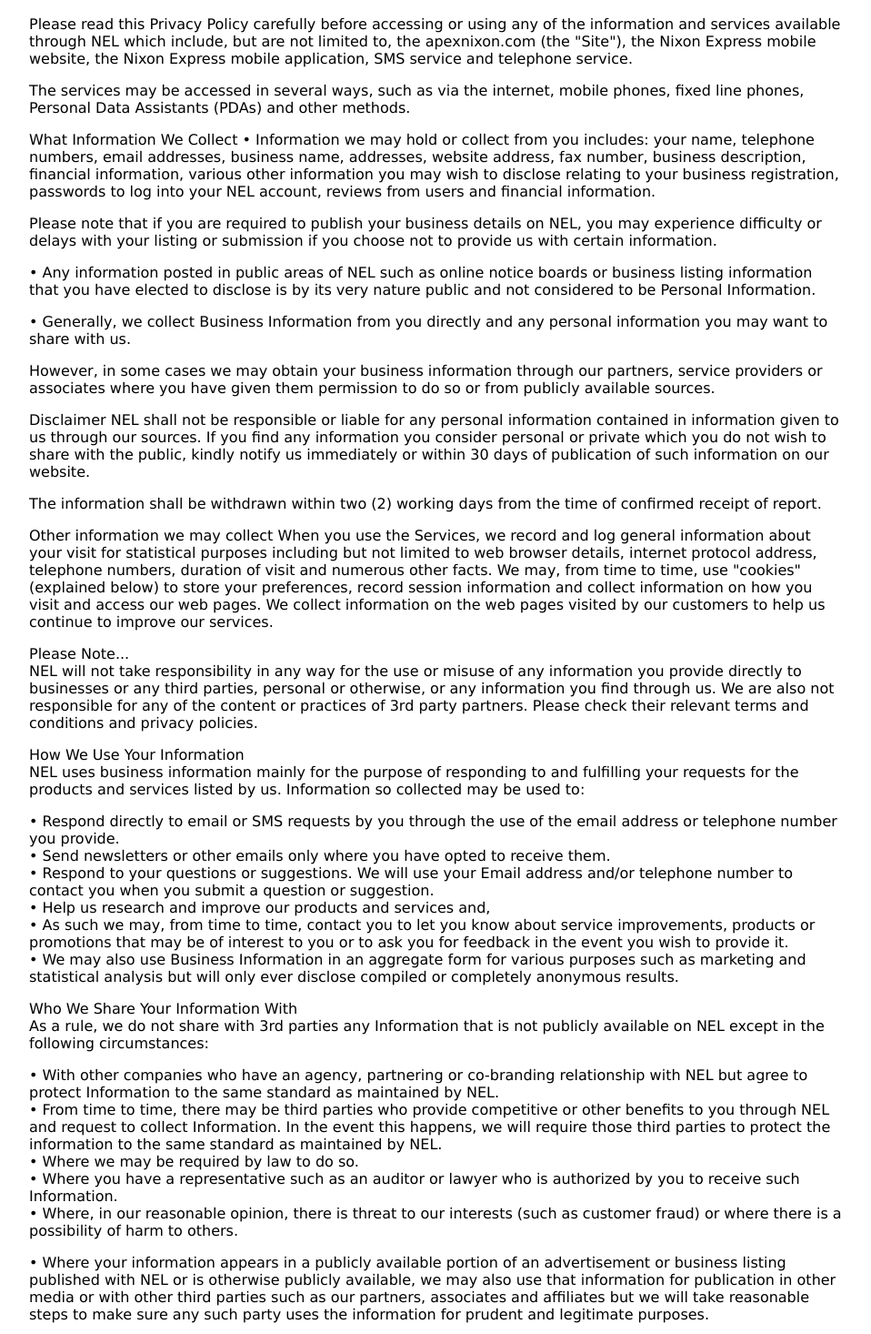
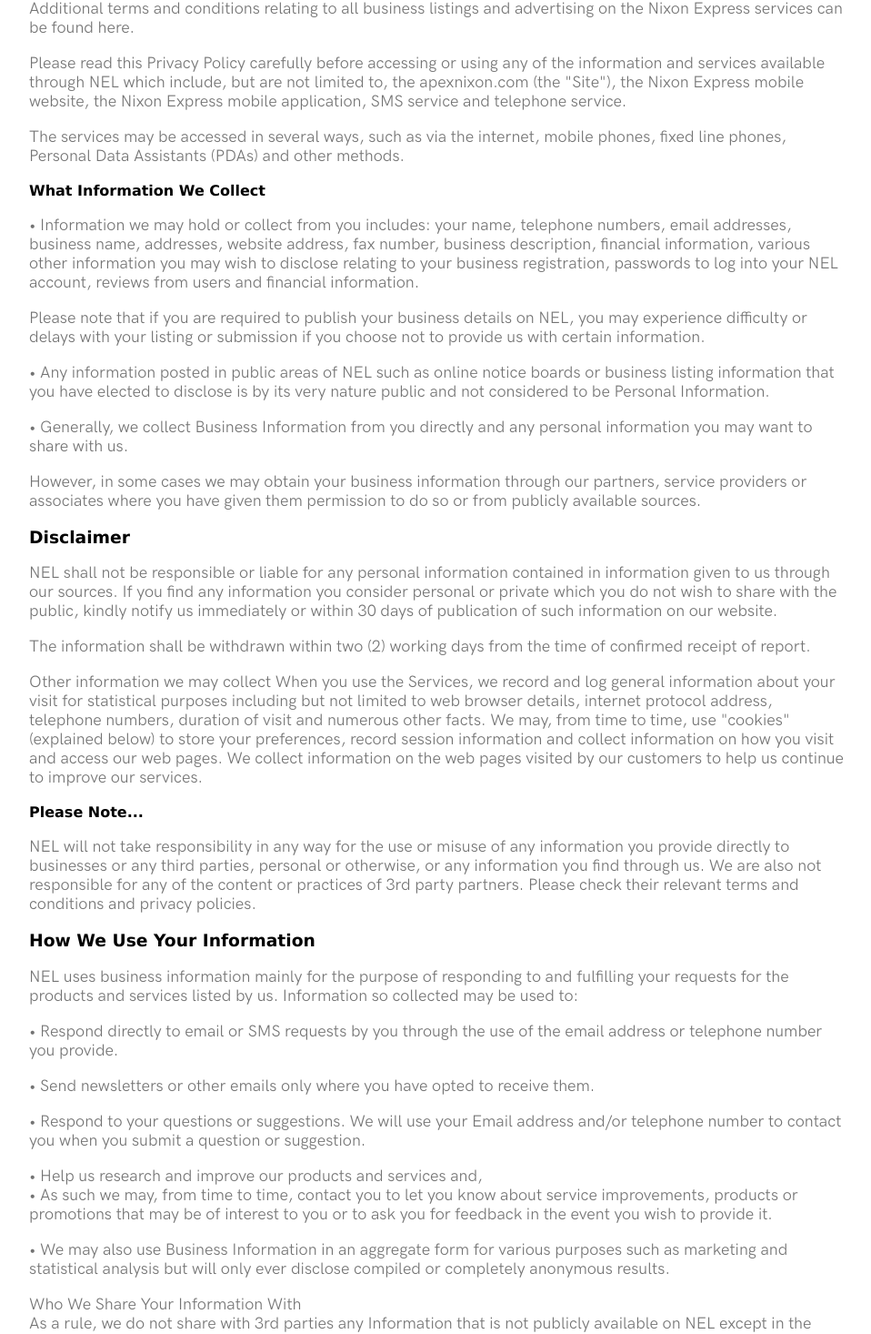
Before and after one commit to achugo/nixon, a Next.js app: page /privacy in a window 1280 px wide. Shown: the part 892-2358 px from the top of the page at 91% size, without its empty margins (160-1118 px from the left). Built offline with nearby package versions, Linux system fonts and the light colour scheme.

Commit message:
update privacy policy

```diff
--- a/UI/organisms/privacy/Privacy.js
+++ b/UI/organisms/privacy/Privacy.js
@@ -19,6 +19,12 @@
   position: relative;
   z-index: 1;
   padding-top: 15vh;
+
+  p {
+    font-family: ${AppFont.REGULAR};
+    font-size: 18px;
+    color: ${AppColors.ash};
+  }
 `;
 
 const Privacy = () => {
@@ -32,38 +38,32 @@
           to protecting the privacy and security of any identifiable business
           information you provide us
         </p>
-
         <p>
           Business Information includes information that can be linked to a
           specific individual or entity, such as a postal address, phone number
           or email address.
         </p>
-
         <p>
           This Privacy Policy is in accordance with commonly accepted privacy
           principles and best practices among global regulatory bodies. This
           Privacy Policy should be read in conjunction with Company’s Terms and
           Conditions of Use.
         </p>
-
         <p>
           NEL reserves the right to modify or amend this Privacy Policy at any
           time and for any reason, and such modifications will be effective
           immediately upon posting the modified Privacy Policy to the company’s
           website.
         </p>
-
         <p>
           Any material changes to this Privacy Policy will be posted prior to
           implementation. Questions regarding this policy should be emailed to
-          info@nixonexpress.com.
+          <a href="mailto:info@nixonexpress.com">info@nixonexpress.com.</a>
         </p>
-
         <p>
           Additional terms and conditions relating to all business listings and
           advertising on the Nixon Express services can be found here.
         </p>
-
         <p>
           Please read this Privacy Policy carefully before accessing or using
           any of the information and services available through NEL which
@@ -71,59 +71,52 @@
           Nixon Express mobile website, the Nixon Express mobile application,
           SMS service and telephone service.
         </p>
-
         <p>
           The services may be accessed in several ways, such as via the
           internet, mobile phones, fixed line phones, Personal Data Assistants
           (PDAs) and other methods.
         </p>
-
+        <b>What Information We Collect </b>{" "}
         <p>
-          What Information We Collect • Information we may hold or collect from
-          you includes: your name, telephone numbers, email addresses, business
-          name, addresses, website address, fax number, business description,
-          financial information, various other information you may wish to
-          disclose relating to your business registration, passwords to log into
-          your NEL account, reviews from users and financial information.
+          • Information we may hold or collect from you includes: your name,
+          telephone numbers, email addresses, business name, addresses, website
+          address, fax number, business description, financial information,
+          various other information you may wish to disclose relating to your
+          business registration, passwords to log into your NEL account, reviews
+          from users and financial information.
         </p>
-
         <p>
           Please note that if you are required to publish your business details
           on NEL, you may experience difficulty or delays with your listing or
           submission if you choose not to provide us with certain information.
         </p>
-
         <p>
           • Any information posted in public areas of NEL such as online notice
           boards or business listing information that you have elected to
           disclose is by its very nature public and not considered to be
           Personal Information.
         </p>
-
         <p>
           • Generally, we collect Business Information from you directly and any
           personal information you may want to share with us.
         </p>
-
         <p>
           However, in some cases we may obtain your business information through
           our partners, service providers or associates where you have given
           them permission to do so or from publicly available sources.
         </p>
-
+        <h3>Disclaimer</h3>
         <p>
-          Disclaimer NEL shall not be responsible or liable for any personal
-          information contained in information given to us through our sources.
-          If you find any information you consider personal or private which you
-          do not wish to share with the public, kindly notify us immediately or
-          within 30 days of publication of such information on our website.
+          NEL shall not be responsible or liable for any personal information
+          contained in information given to us through our sources. If you find
+          any information you consider personal or private which you do not wish
+          to share with the public, kindly notify us immediately or within 30
+          days of publication of such information on our website.
         </p>
-
         <p>
           The information shall be withdrawn within two (2) working days from
           the time of confirmed receipt of report.
         </p>
-
         <p>
           Other information we may collect When you use the Services, we record
           and log general information about your visit for statistical purposes
@@ -135,9 +128,8 @@
           information on the web pages visited by our customers to help us
           continue to improve our services.
         </p>
-
+        <b>Please Note...</b> <br />
         <p>
-          Please Note... <br />
           NEL will not take responsibility in any way for the use or misuse of
           any information you provide directly to businesses or any third
           parties, personal or otherwise, or any information you find through
@@ -145,39 +137,41 @@
           3rd party partners. Please check their relevant terms and conditions
           and privacy policies.
         </p>
-
+        <h3>How We Use Your Information</h3>
         <p>
-          How We Use Your Information <br />
           NEL uses business information mainly for the purpose of responding to
           and fulfilling your requests for the products and services listed by
           us. Information so collected may be used to:
         </p>
-
         <p>
           • Respond directly to email or SMS requests by you through the use of
-          the email address or telephone number you provide. <br />
+          the email address or telephone number you provide.
+        </p>
+        <p>
           • Send newsletters or other emails only where you have opted to
           receive them.
-          <br />
+        </p>
+        <p>
           • Respond to your questions or suggestions. We will use your Email
           address and/or telephone number to contact you when you submit a
-          question or suggestion. <br />
+          question or suggestion.{" "}
+        </p>
+        <p>
           • Help us research and improve our products and services and, <br />•
           As such we may, from time to time, contact you to let you know about
           service improvements, products or promotions that may be of interest
           to you or to ask you for feedback in the event you wish to provide it.{" "}
-          <br />
+        </p>
+        <p>
           • We may also use Business Information in an aggregate form for
           various purposes such as marketing and statistical analysis but will
-          only ever disclose compiled or completely anonymous results. <br />
+          only ever disclose compiled or completely anonymous results.
         </p>
-
         <p>
           Who We Share Your Information With <br />
           As a rule, we do not share with 3rd parties any Information that is
           not publicly available on NEL except in the following circumstances:
         </p>
-
         <p>
           • With other companies who have an agency, partnering or co-branding
           relationship with NEL but agree to protect Information to the same
@@ -194,7 +188,6 @@
           (such as customer fraud) or where there is a possibility of harm to
           others. <br />
         </p>
-
         <p>
           • Where your information appears in a publicly available portion of an
           advertisement or business listing published with NEL or is otherwise
@@ -204,7 +197,6 @@
           sure any such party uses the information for prudent and legitimate
           purposes.
         </p>
-
         <p>
           How You Can Control or Access Your Information We believe that users
           and customers should have control over the collection and use of their
@@ -224,7 +216,6 @@
           provide you with any underlying information that you used in
           originally supplying information to any external data source.
         </p>
-
         <p>
           Cookies Cookies are pieces of information that our web page transfers
           to your computer's hard disk for record-keeping purposes. Cookies can
@@ -247,7 +238,6 @@
           mean that new cookies will not be created and stored in the future.{" "}
           <br />
         </p>
-
         <p>
           Advertisers, Business Owners and Users of NEL Website <br />
           In addition to this Privacy Policy, advertisers and clients should
```
